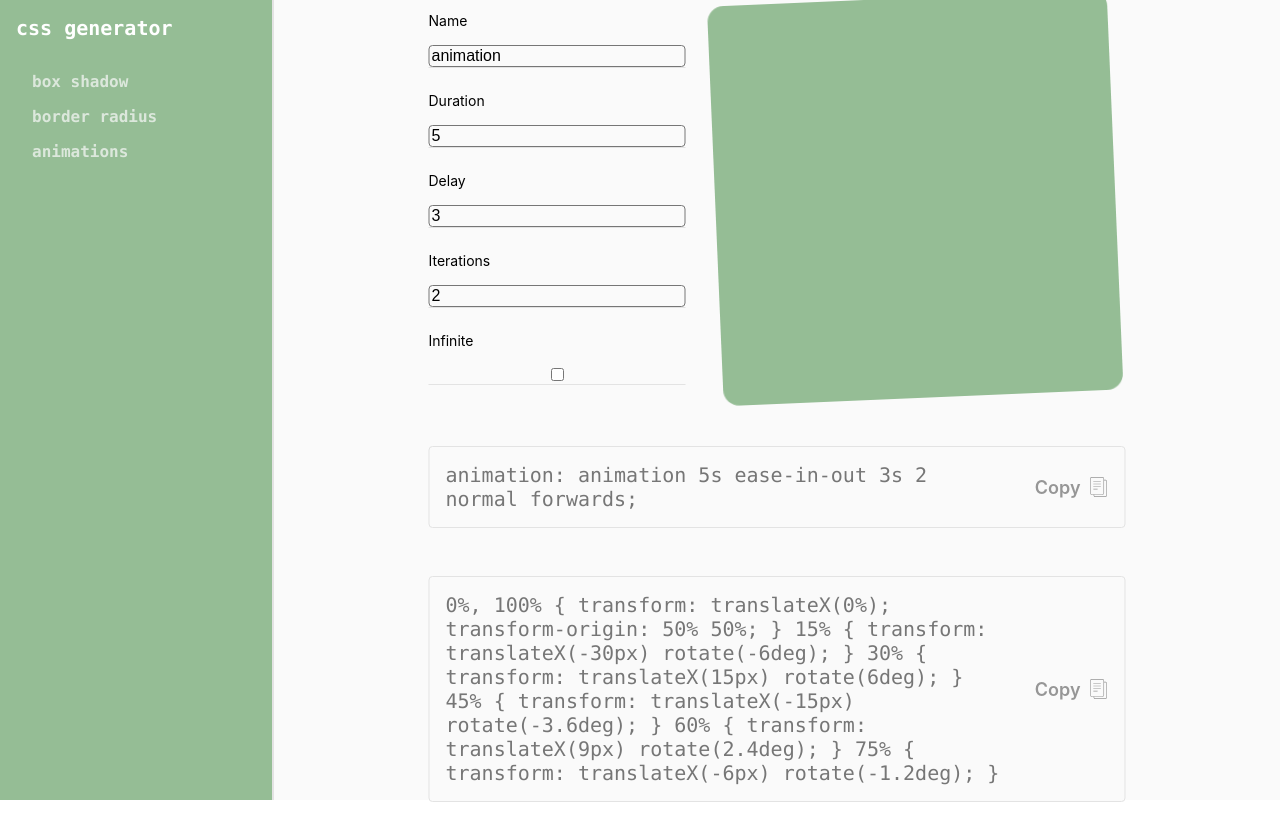
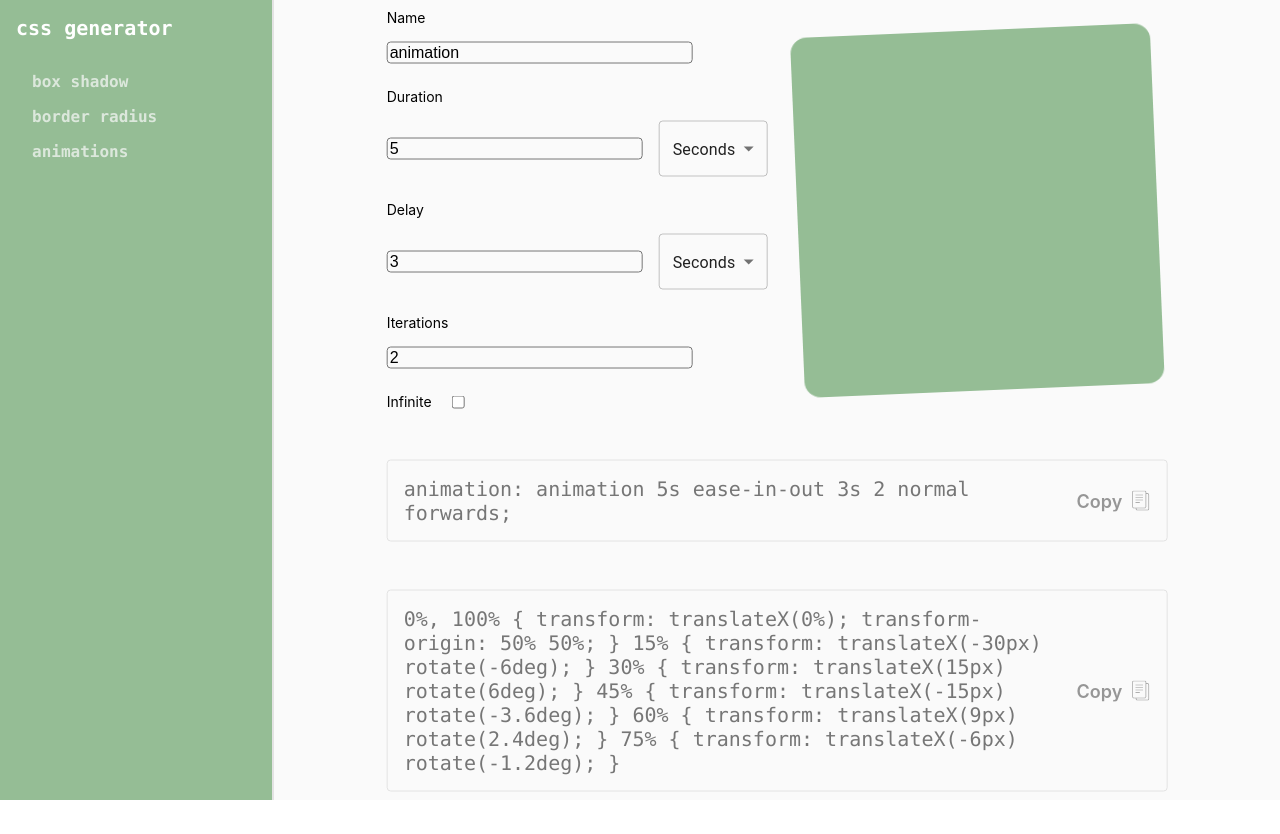
Before and after one commit to carlosvalv/css-generator, a React (Create React App) app: page /#/animation in a window 1280 px wide. Built offline with nearby package versions, Linux system fonts and the light colour scheme.

Commit message:
[src] animation page

```diff
--- a/package.json
+++ b/package.json
@@ -4,6 +4,10 @@
   "version": "0.1.0",
   "private": true,
   "dependencies": {
+    "@emotion/react": "^11.11.1",
+    "@emotion/styled": "^11.11.0",
+    "@mui/material": "^5.14.8",
+    "@mui/styled-engine-sc": "^5.14.8",
     "@testing-library/jest-dom": "^5.17.0",
     "@testing-library/react": "^13.4.0",
     "@testing-library/user-event": "^13.5.0",
--- a/src/components/animation.tsx
+++ b/src/components/animation.tsx
@@ -1,6 +1,7 @@
 import styled, { keyframes } from 'styled-components';
 import { CodeBox } from './codeBox';
 import { useEffect, useState } from 'react';
+import { MenuItem, Select } from '@mui/material';
 
 const Container = styled.div`
   position: absolute;
@@ -60,8 +61,8 @@ const animation = keyframes`
 
 
 const Box = styled.div<{ animation: string }>`
-  width: 50vmin;
-  height: 50vmin;
+  width: 45vmin;
+  height: 45vmin;
   background-color: ${props => props.theme.colors.primary500};
   position: relative;
   margin: auto 0;
@@ -73,11 +74,10 @@ const Box = styled.div<{ animation: string }>`
   }
 `;
 
-const Style = styled.div`
+const Style = styled.div<{ row: boolean }>`
   display: flex;
-  flex-direction: column;
+  flex-direction: ${props => props.row ? "row" : "column"};
   gap: 1em;
-  border-bottom: 1px solid ${props => props.theme.colors.secondary700};
 `;
 
 const Styles = styled.div`
@@ -103,47 +103,83 @@ const Input = styled.input`
 
 `;
 
-export type AnimationProps = {
+const WrapperInputs = styled.div`
+    display: flex;
+    align-items: center;
+    justify-content: space-between;
+    gap: 1em;
+`;
 
+
+enum Time {
+  SECONDS = 0,
+  MILISECONDS = 1
 }
 
-export function Animation(props: AnimationProps) {
+export function Animation() {
   const [duration, setDuration] = useState(5);
+  const [durationMeasure, setDurationMeasure] = useState(Time.SECONDS);
   const [name, setName] = useState("animation");
   const [delay, setDelay] = useState(3);
+  const [delayMeasure, setDelayMeasure] = useState(Time.SECONDS);
   const [iterations, setIterations] = useState(2);
   const [animationText, setAnimationText] = useState("");
   const [infinite, setInfinite] = useState(false);
 
   useEffect(() => {
-    setAnimationText(`${duration}s ease-in-out ${delay}s ${infinite ? "infinite" : iterations} normal forwards;`)
-  }, [delay, duration, name, infinite])
+    let delayUnit = delayMeasure === Time.SECONDS ? "s" : "ms";
+    let durationUnit = durationMeasure === Time.SECONDS ? "s" : "ms";
+    setAnimationText(`${duration}${durationUnit} ease-in-out ${delay}${delayUnit} ${infinite ? "infinite" : iterations} normal forwards;`)
+  }, [delay, duration, name, infinite, iterations, delayMeasure, durationMeasure])
 
   return (
     <Container>
       <Wrapper>
         <Styles>
-          <Style>
+          <Style row={false}>
             <Text>Name</Text>
             <Input type='text' value={name} onChange={(e: any) => { setName(e.target.value) }} />
           </Style>
-          <Style>
+          <Style row={false}>
             <Text>Duration</Text>
-            <Input type='number' min={0} value={duration} onChange={(e: any) => { setDuration(e.target.value) }} />
+            <WrapperInputs>
+              <Input type='number' min={0} value={duration} onChange={(e: any) => { setDuration(e.target.value) }} />
+              <Select
+                labelId="demo-simple-select-label"
+                id="demo-simple-select"
+                value={durationMeasure}
+                label=""
+                onChange={(e: any) => setDurationMeasure(e.target.value)}>
+                <MenuItem value={Time.SECONDS}>Seconds</MenuItem>
+                <MenuItem value={Time.MILISECONDS}>Miliseconds</MenuItem>
+              </Select>
+            </WrapperInputs>
+
           </Style>
-          <Style>
+          <Style row={false}>
             <Text>Delay</Text>
-            <Input type='number' min={0} value={delay} onChange={(e: any) => { setDelay(e.target.value) }} />
+            <WrapperInputs>
+              <Input type='number' min={0} value={delay} onChange={(e: any) => { setDelay(e.target.value) }} />
+              <Select
+                labelId="demo-simple-select-label"
+                id="demo-simple-select"
+                value={delayMeasure}
+                label=""
+                onChange={(e: any) => setDelayMeasure(e.target.value)}>
+                <MenuItem value={Time.SECONDS}>Seconds</MenuItem>
+                <MenuItem value={Time.MILISECONDS}>Miliseconds</MenuItem>
+              </Select>
+            </WrapperInputs>
           </Style>
           {!infinite &&
-            <Style>
+            <Style row={false}>
               <Text>Iterations</Text>
               <Input type='number' min={0} value={iterations} onChange={(e: any) => { setIterations(e.target.value) }} />
             </Style>
           }
-          <Style>
+          <Style row={true}>
             <Text>Infinite</Text>
-            <Input type='checkbox' checked={infinite} onChange={(e: any) => { setInfinite(e.target.checked) }} />
+            <input type='checkbox' checked={infinite} onChange={(e: any) => { setInfinite(e.target.checked) }} />
           </Style>
         </Styles>
         <Box animation={animationText} />
```
